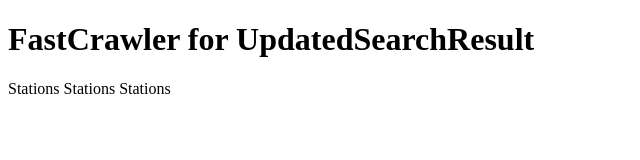
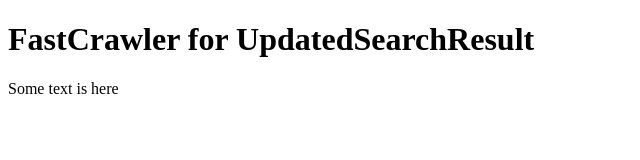
Before and after one commit to whirltests/whirltests.github.io, a plain HTML site: page page14.html in a window 1280 px wide. Shown: the full height of the page, 0-640 px from the left. Drawn offline with Linux system fonts and the light colour scheme.

Commit message:
Fix one more wording

```diff
--- a/page14.html
+++ b/page14.html
@@ -6,7 +6,7 @@
 </head>
 <body>
 <h1>FastCrawler for UpdatedSearchResult</h1>
-<p>Stations Stations Stations</p>
+<p>Some text is here</p>
 </body>
 </head>
 </html>
```
